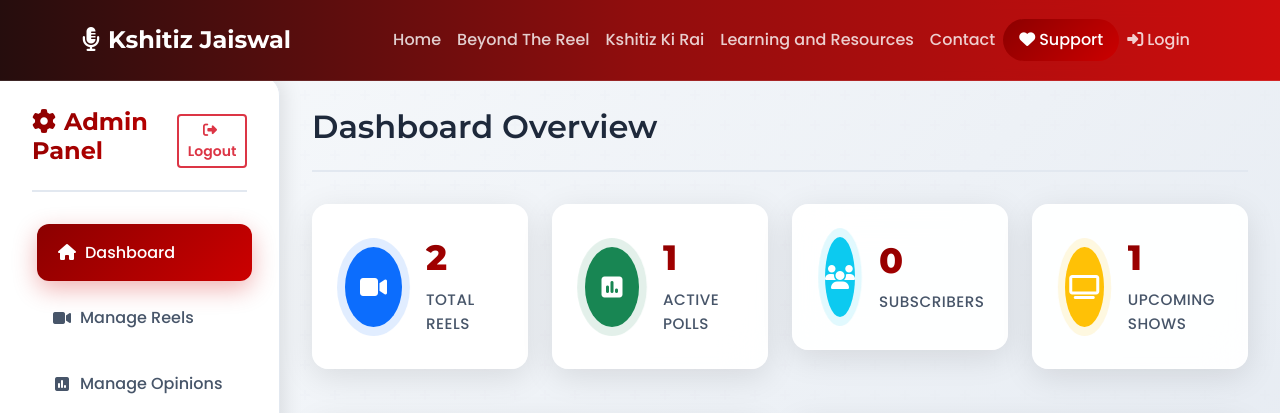
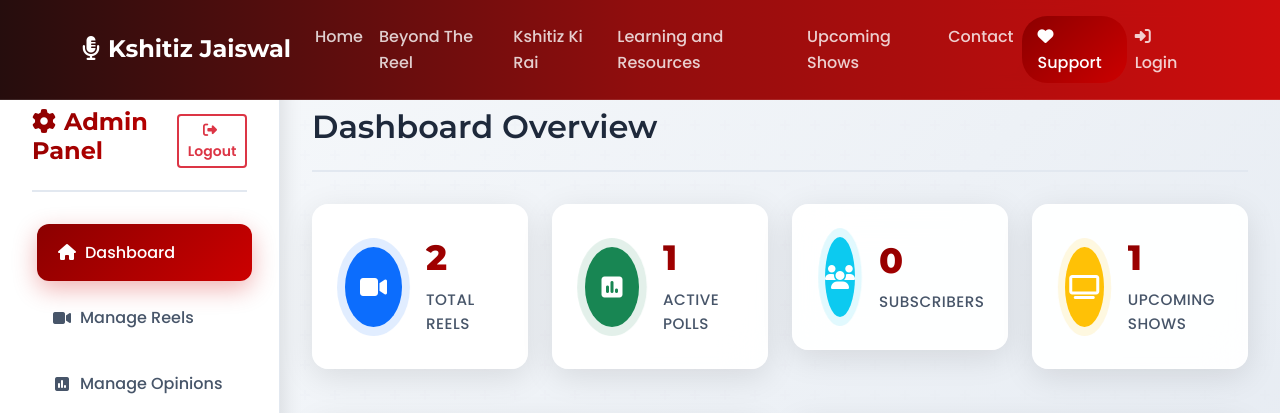
Before and after one commit to onwebpage/KshitizJaiswal, a Flask app: page /admin in a window 1280 px wide. Shown: the top 413 px of the page. Run offline with Flask 3, Linux system fonts and the light colour scheme; the visitor is signed in with stand-in values (Sample User, id 1); data comes from the database, SQL or seed files in the repository; data that the repository does not hold is empty; some libraries are stand-ins or nearby versions.

Commit message:
Update navigation to include upcoming shows and footer content
Adds "Upcoming Shows" link to the navbar and updates footer content by adding "Cookies" to the Legal section and replacing the "Collaborate" column with "The Circle".

Replit-Commit-Author: Agent
Replit-Commit-Session-Id: 4017a1eb-7f72-4309-8f5b-1afabc9e76cc
Replit-Commit-Checkpoint-Type: full_checkpoint
Replit-Commit-Screenshot-Url: https://storage.googleapis.com/screenshot-production-us-central1/cfdc8d8f-7231-4697-b950-bb491a291497/4017a1eb-7f72-4309-8f5b-1afabc9e76cc/ruiWsdw

```diff
--- a/templates/base.html
+++ b/templates/base.html
@@ -102,6 +102,9 @@
                     </li>
                     <li class="nav-item">
                         <a class="nav-link" href="{{ url_for('resources') }}">Learning and Resources</a>
+                    </li>
+                    <li class="nav-item">
+                        <a class="nav-link" href="{{ url_for('index') }}#upcoming-shows">Upcoming Shows</a>
                     </li>
                     <li class="nav-item">
                         <a class="nav-link" href="{{ url_for('contact') }}">Contact</a>
```
Also changed, not shown: 1 other file.
